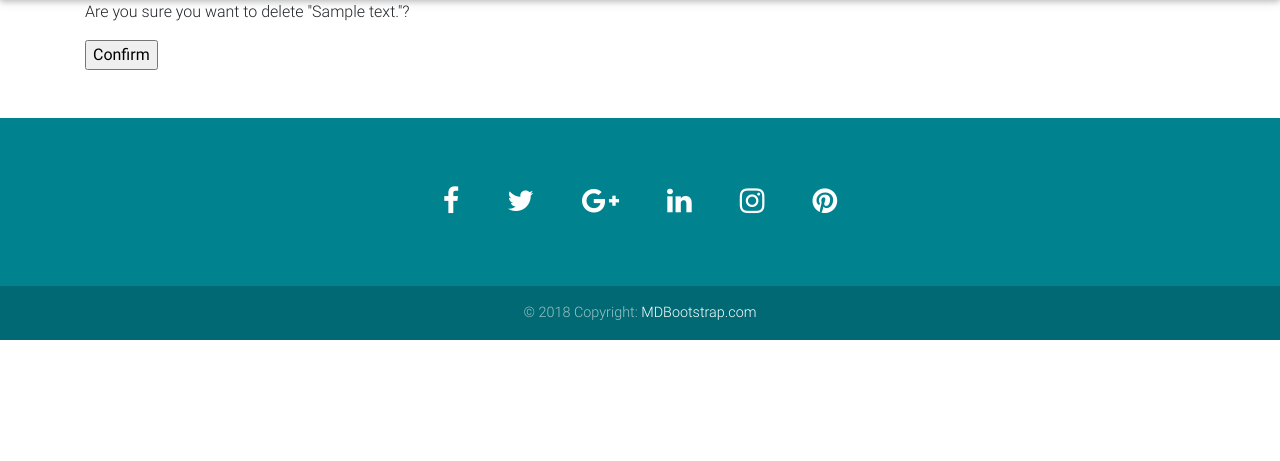
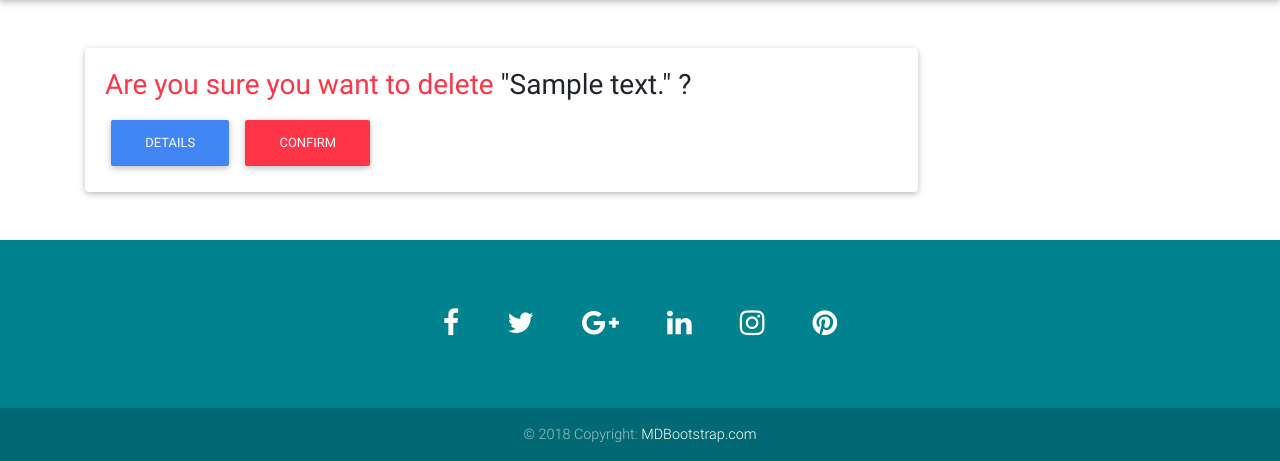
Before and after one commit to Alexmhack/django_tweetme, a Django app: page /tweet/1/delete/ in a window 1280 px wide. Shown: the part 56-517 px from the top of the page. Run offline with Django 3.2, Linux system fonts and the light colour scheme; a user stored in the database is signed in; tables that the repository leaves empty hold one stand-in row (values such as "Sample post"); some libraries are stand-ins or nearby versions.

Commit message:
add bootstrap in delete template

```diff
--- a/tweets/templates/tweets/tweet_confirm_delete.html
+++ b/tweets/templates/tweets/tweet_confirm_delete.html
@@ -2,9 +2,14 @@
 
 {% block content %}
 
-	<form method="post">{% csrf_token %}
-	    <p>Are you sure you want to delete "{{ object }}"?</p>
-	    <input type="submit" value="Confirm">
-	</form>
+<form method="post" action="{% url 'tweets:delete' object.pk %}">{% csrf_token %}
+	<div class="card w-75 mt-5">
+	    <div class="card-body">
+	        <h3 class="card-title"><span class="text-danger">Are you sure you want to delete</span> "{{ object }}" ?</h3>
+	        <a href="{{ object.get_absolute_url }}" type="submit" class="btn btn-primary">Details</a>
+	        <button type="submit" class="btn btn-danger">Confirm</button>
+	    </div>
+	</div>
+</form>
 
 {% endblock %}
```
